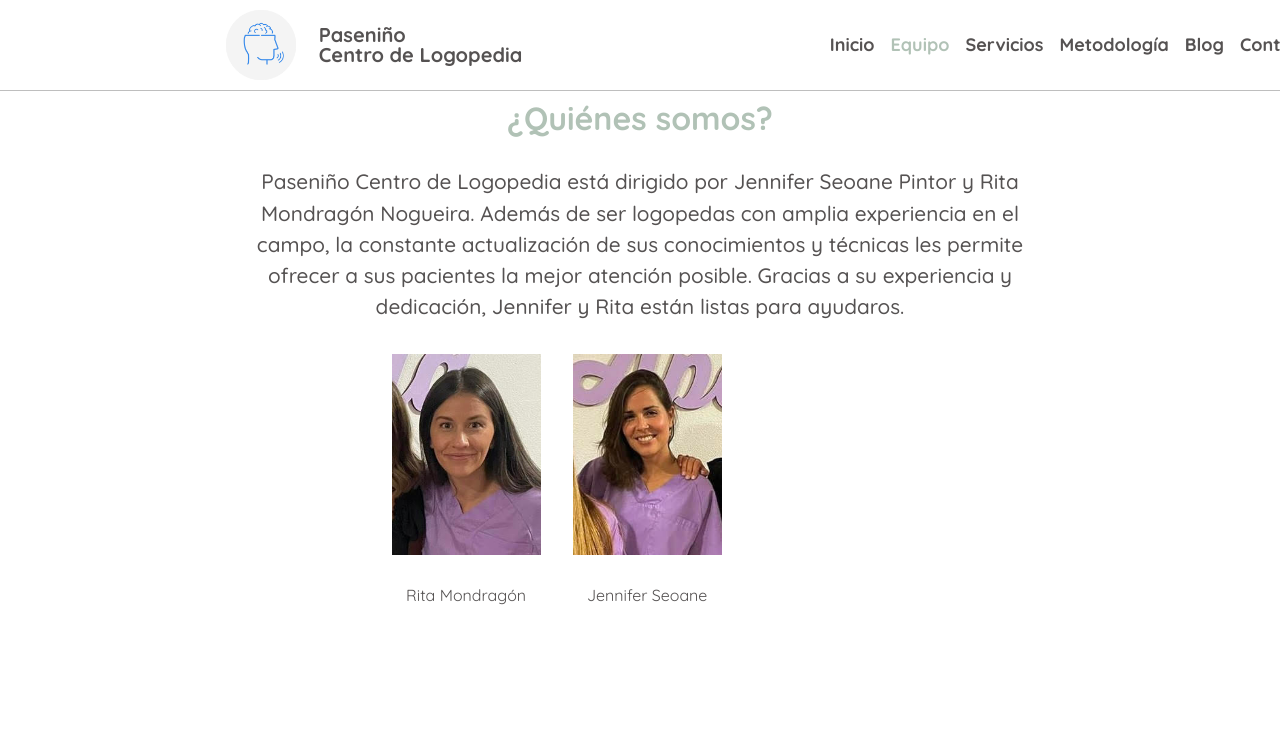
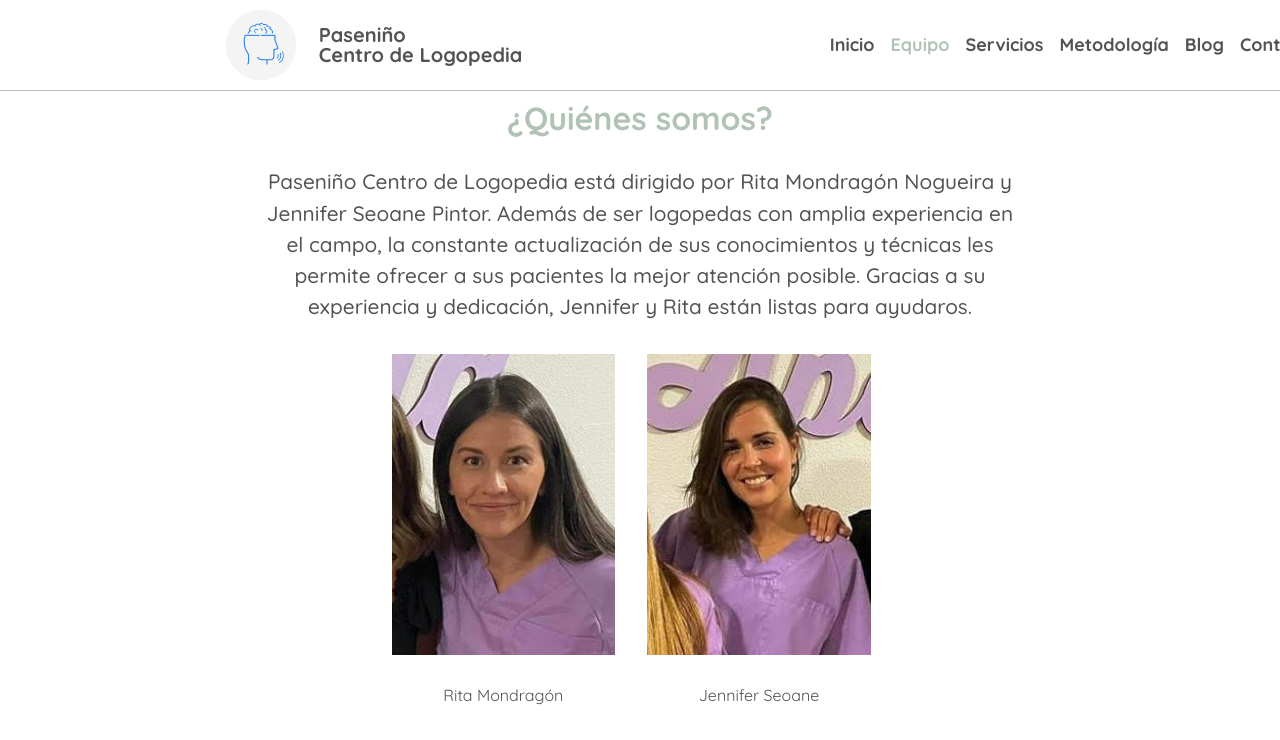
Before and after one commit to wiflysk8/paseninho, a React (Create React App) app: page /equipo in a window 1280 px wide. Shown: the top 740 px of the page. Built offline with nearby package versions, Linux system fonts and the light colour scheme.

Commit message:
change team description

```diff
--- a/src/pages/Team/TeamPage.jsx
+++ b/src/pages/Team/TeamPage.jsx
@@ -9,8 +9,8 @@ const TeamPage = () => {
     <TeamContainer>
       <h2>¿Quiénes somos?</h2>
       <span>
-        Paseniño Centro de Logopedia está dirigido por Jennifer Seoane Pintor y
-        Rita Mondragón Nogueira. Además de ser logopedas con amplia experiencia
+        Paseniño Centro de Logopedia está dirigido por Rita Mondragón Nogueira y
+        Jennifer Seoane Pintor. Además de ser logopedas con amplia experiencia
         en el campo, la constante actualización de sus conocimientos y técnicas
         les permite ofrecer a sus pacientes la mejor atención posible. Gracias a
         su experiencia y dedicación, Jennifer y Rita están listas para ayudaros.
--- a/src/pages/Team/TeamPageStyles.jsx
+++ b/src/pages/Team/TeamPageStyles.jsx
@@ -48,7 +48,7 @@ export const TeamImage = styled.div`
   align-items: center;
   justify-content: center;
   flex-direction: column;
-  width: 30%;
+  width: 45%;
   object-fit: cover;
   border-radius: 10px;
   margin-bottom: 2rem;
```
